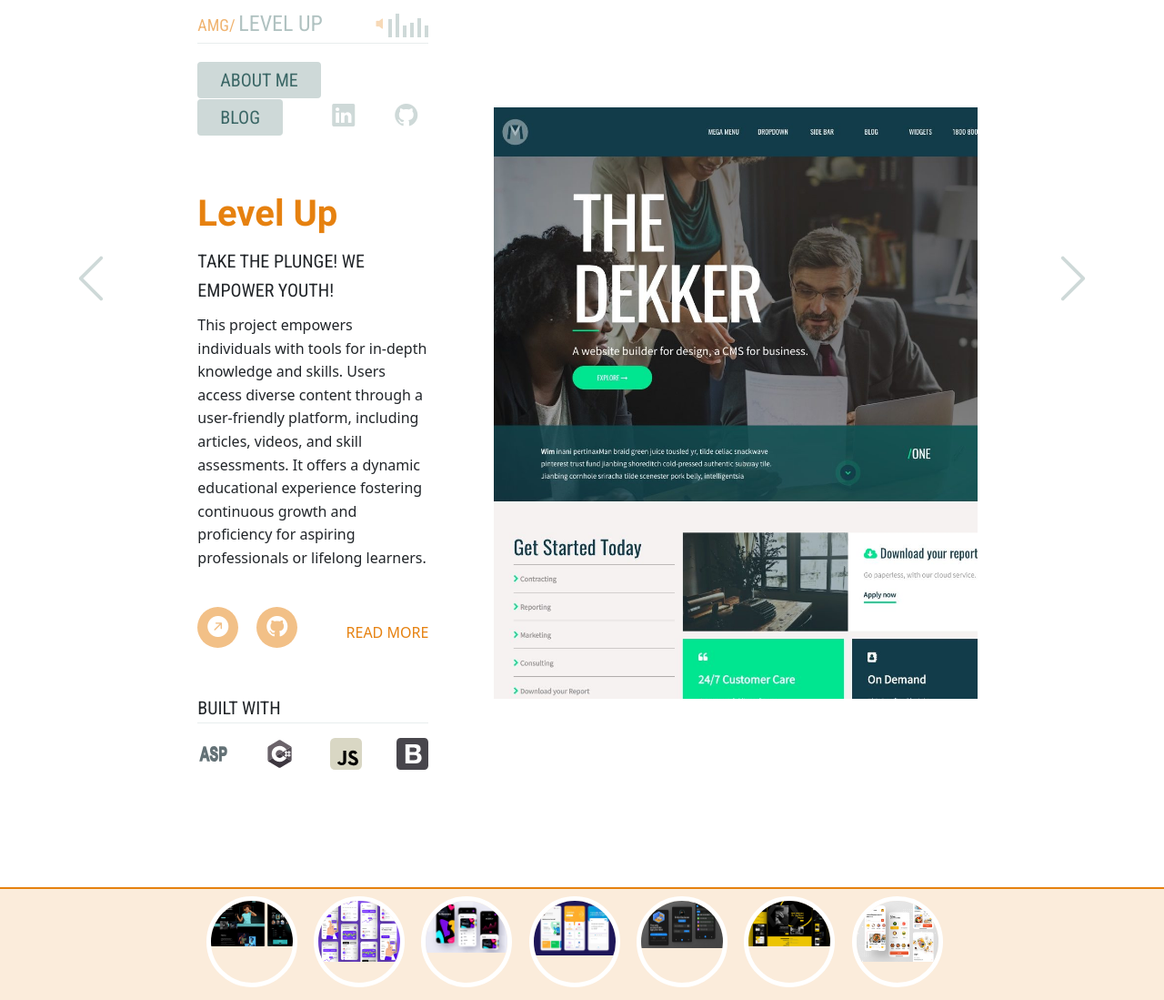
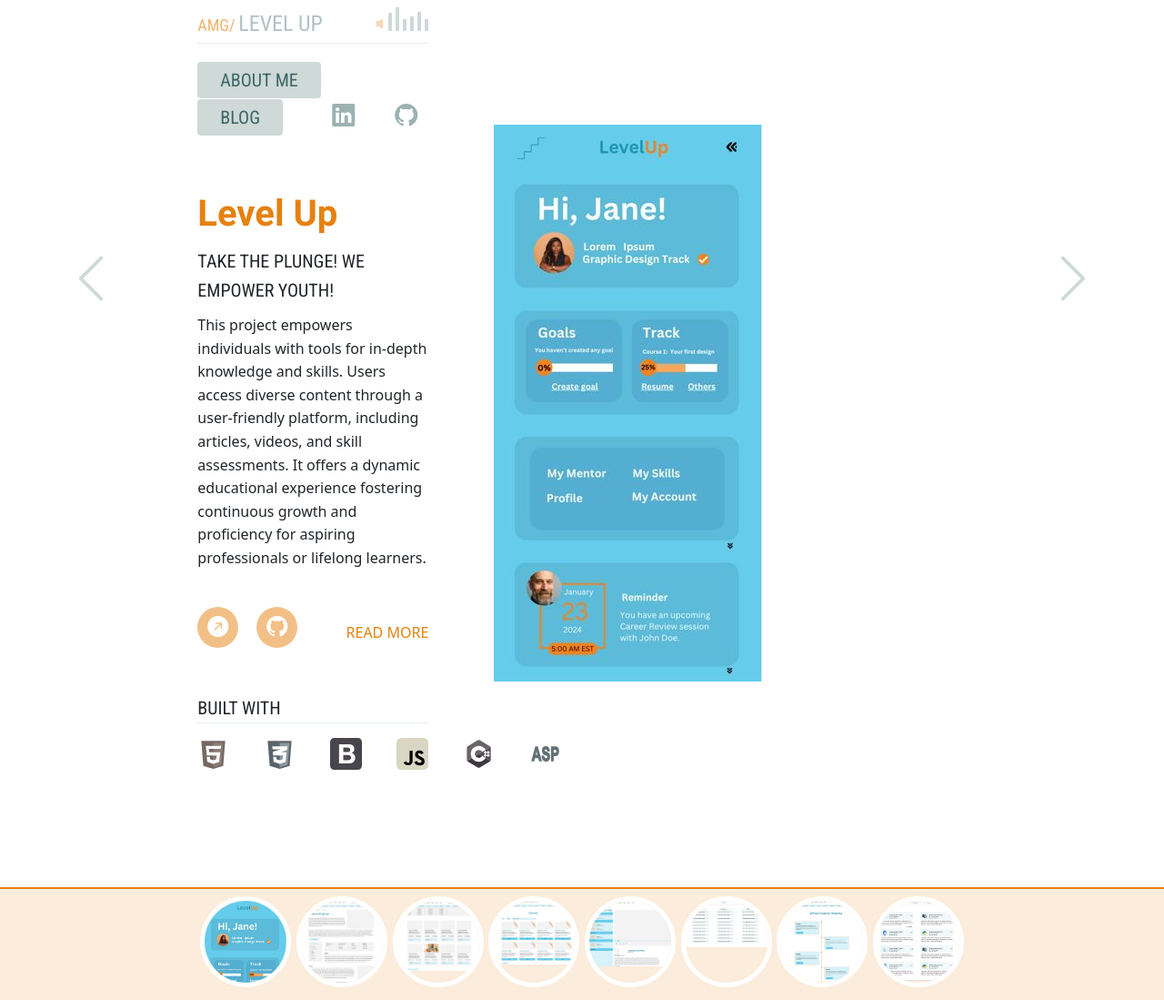
Before and after one commit to Pho3nyxX/abi-matthews-gordon-website, a website: page amg-designs/portfolio.html in a window 1280 px wide. Shown: the part 40-1139 px from the top of the page at 91% size. Drawn offline with nearby package versions, Linux system fonts and the light colour scheme.

Commit message:
project images added

```diff
--- a/amg-designs/portfolio.html
+++ b/amg-designs/portfolio.html
@@ -7,7 +7,6 @@
     <title>Abi Matthews-Gordon Website</title>
     <link rel="stylesheet" href="../node_modules/bootstrap/dist/css/bootstrap.css">
     <link rel="stylesheet" href="../node_modules/bootstrap-icons/font/bootstrap-icons.css">
-
     <link rel="stylesheet" href="styles/fonts.css">
     <link rel="stylesheet" href="styles/styles.css">
 </head>
@@ -17,9 +16,9 @@
     <!-- content -->
     <div class="row">
         <div class="col">
-            <a href=""><i class="bi bi-chevron-left prev"></i></a>
 
             <div class="row align-items-center justify-content-center main-project">
+                <a href=""><i class="bi bi-chevron-left prev"></i></a>
 
                 <div class="col-3 mt-5 portfolio-description">
                     <!-- breadcrumb -->
@@ -29,6 +28,7 @@
                             <span>Level Up</span>
                         </div>
 
+                        <!-- speaker -->
                         <div class="speaker text-end">
                             <i class="bi bi-volume-off-fill"></i>
 
@@ -41,14 +41,12 @@
                                 <div class="volume volume-6"></div>
                             </div>
                         </div>
-
                     </div>
 
                     <!-- links -->
                     <div class="links">
                         <a href="about-me.html" class="page-link about">About Me</a>
                         <a href="blog.home.html" class="page-link blog">Blog</a>
-
                         <a href="#"><i class="bi bi-linkedin green"></i></a>
                         <a href="#"><i class="bi bi-github green"></i></a>
                     </div>
@@ -72,63 +70,71 @@
 
                     <!-- tags -->
                     <div class="stack-item">
+                        <li><img src="images/html-5-svgrepo-com.svg" alt="asp-icon"></li>
+                        <li><img src="images/css-3-svgrepo-com.svg" alt="asp-icon"></li>
+                        <li><img src="images/bootstrap-svgrepo-com.svg" class="img-decrease" alt="bootstrap-icon"></li>
+                        <li><img src="images/javascript-svgrepo-com.svg" class="img-decrease" alt="javascript-icon"></li>
+                        <li><img src="images/csharp-svgrepo-com.svg" alt="node-icon"></li>
                         <li><img src="images/asp-svgrepo-com.svg" alt="asp-icon"></li>
-                        <li><img src="images/csharp-svgrepo-com.svg" alt="node-icon"></li>
-                        <li><img src="images/javascript-svgrepo-com.svg" class="img-decrease" alt="javascript-icon"></li>
-                        <li><img src="images/bootstrap-svgrepo-com.svg" class="img-decrease" alt="bootstrap-icon"></li>
                     </div>
                 </div>
 
                 <!-- image -->
                 <div class="col-5 current-image">
-                    <img src="images/pic1.jpg" alt="">
+                    <img src="images/projects/sidebar.JPG" alt="">
                 </div>
+
+                <a href=""><i class="bi bi-chevron-right next"></i></a>
             </div>
-
-            <a href=""><i class="bi bi-chevron-right next"></i></a>
 
             <!-- thumbnail -->
             <div class="row align-items-center justify-content-evenly thumbnail-section">
                 <div class="col-8 portfolio-thumbnails-container">
                     <div class="portfolio-thumbnail current-display">
                         <div class="image-container">
-                            <img src="images/pic2.png" alt="">
+                            <img src="images/projects/sidebar.JPG" alt="">
                         </div>
                     </div>
 
                     <div class="portfolio-thumbnail ">
                         <div class="image-container">
-                            <img src="images/pic3.png" alt="">
+                            <img src="images/projects/career-details.JPG" alt="">
                         </div>
                     </div>
 
                     <div class="portfolio-thumbnail">
                         <div class="image-container">
-                            <img src="images/pic4.png" alt="">
+                            <img src="images/projects/career-home.JPG" alt="">
                         </div>
                     </div>
 
                     <div class="portfolio-thumbnail">
                         <div class="image-container">
-                            <img src="images/pic5.jpg" alt="">
+                            <img src="images/projects/course-dashboard.JPG" alt="">
                         </div>
                     </div>
 
                     <div class="portfolio-thumbnail">
                         <div class="image-container">
-                            <img src="images/pic6.png" alt="">
+                            <img src="images/projects/course.JPG" alt="">
                         </div>
                     </div>
 
                     <div class="portfolio-thumbnail">
                         <div class="image-container">
-                            <img src="images/pic7.jpg" alt="">
+                            <img src="images/projects/goal-dashboard.JPG" alt="">
                         </div>
                     </div>
 
                     <div class="portfolio-thumbnail">
                         <div class="image-container">
-                            <img src="images/pic8.png" alt="">
+                            <img src="images/projects/roadmap.JPG" alt="">
+                        </div>
+                    </div>
+
+                    <div class="portfolio-thumbnail">
+                        <div class="image-container">
+                            <img src="images/projects/saved-item.JPG" alt="">
                         </div>
                     </div>
                 </div>
--- a/amg-designs/styles/styles.css
+++ b/amg-designs/styles/styles.css
@@ -10,6 +10,7 @@
     --secondary-dark: #223B3B;
     --border-color: #6FC4C2;
     --links-bgc: #ced9d8;
+    --professional-links-bgc: #9cb2b2;
     --project-links-bgc: #f2c087;
     --pages-bgc: #fbecdb;
     --volume: #d8e0e0;
@@ -72,20 +73,22 @@ body.full-page>.container-fluid>.row {
             text-transform: uppercase;
         }
     }
+}
 
+
+/********** speaker **********/
 .speaker {
     flex-grow: 0;
     color: var(--volume-end);
     font-size: 20px;
     line-height: 36px;
+    width: 64px;
 
     .volume-container {
-            height: 100%;
         float: right;
         display: flex;
         align-items: flex-end;
         gap: 4px;
-            /* flex-direction: column; */
 
         .volume {
             border: 1px solid var(--links-bgc);
@@ -125,14 +128,13 @@ body.full-page>.container-fluid>.row {
         }
     }
 }
-}
 
 i.white {
     color: #fff;
 }
 
 i.green {
-    color: var(--links-bgc);
+    color: var(--professional-links-bgc);
     font-size: 25px;
 }
 
```
Also changed, not shown: amg-designs/blog-description.html (+1 -4 lines), amg-designs/blog.home.html (+0 -1 lines), amg-designs/index.html (+10 -2 lines), amg-designs/images/projects/career-details.JPG (added), amg-designs/images/projects/career-home.JPG (added), amg-designs/images/projects/course-dashboard.JPG (added), amg-designs/images/projects/course.JPG (added), amg-designs/images/projects/goal-dashboard.JPG (added), amg-designs/images/projects/profile.JPG (added), amg-designs/images/projects/roadmap.JPG (added), amg-designs/images/projects/saved-item.JPG (added), amg-designs/images/projects/sidebar.JPG (added). Lines whose indentation alone changed are shown as unchanged.
